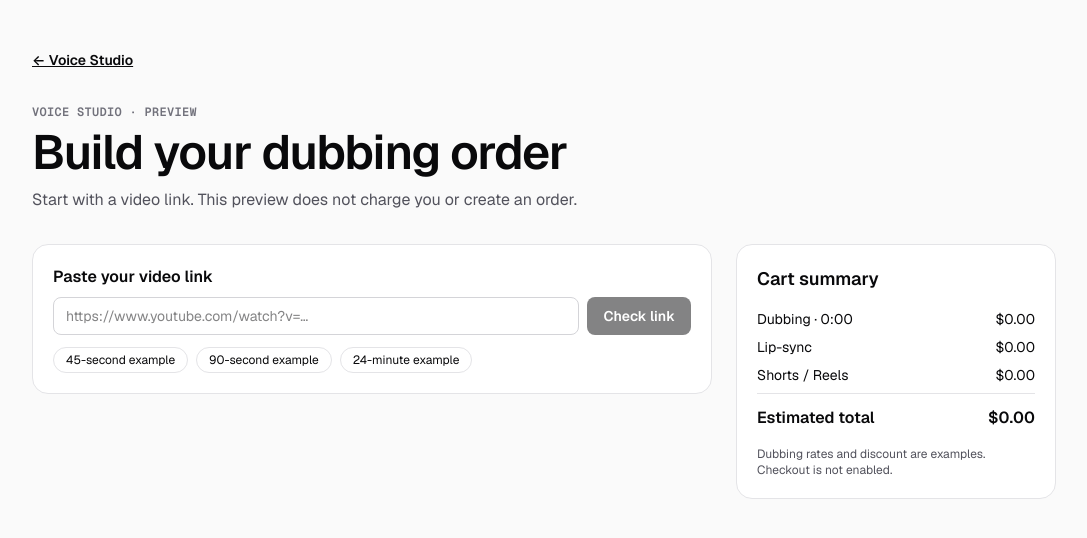
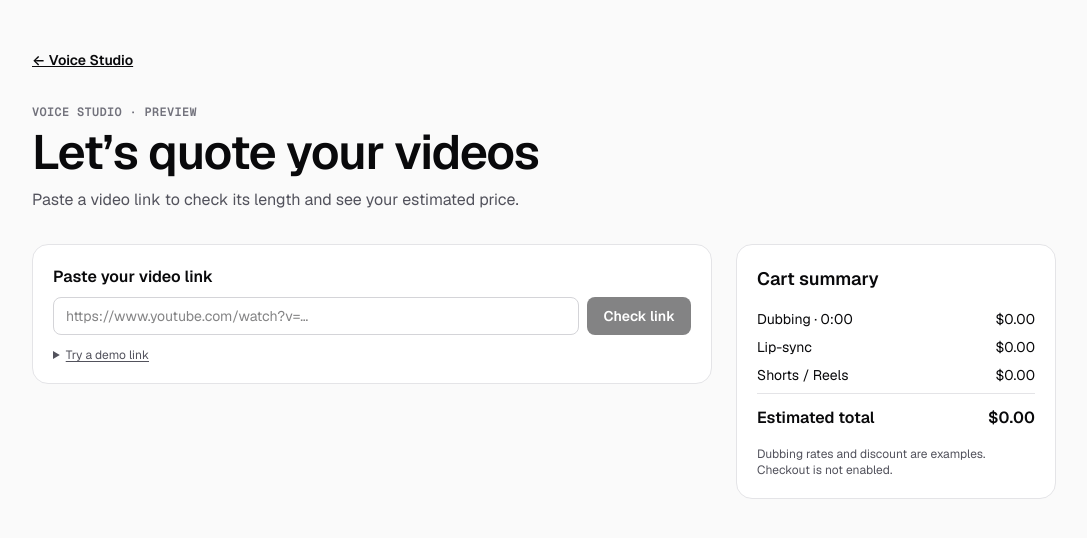
Before and after one commit to jmggaravito-sudo/terminalsync-web, a Next.js app: page /voice-studio/cart-preview in a window 1280 px wide. Shown: the top 538 px of the page, without its empty margins (96-1183 px from the left). Built offline with nearby package versions, Linux system fonts and the light colour scheme.

Commit message:
Clarify Voice Studio quote preview entry

```diff
--- a/src/components/voice-studio/CartPreview.tsx
+++ b/src/components/voice-studio/CartPreview.tsx
@@ -43,8 +43,8 @@ export function CartPreview() {
       <div className="mx-auto max-w-5xl">
         <a href="/voice-studio" className="text-sm font-semibold underline">← Voice Studio</a>
         <p className="mt-8 font-mono text-xs font-semibold tracking-wide text-zinc-500">VOICE STUDIO · PREVIEW</p>
-        <h1 className="mt-2 text-3xl font-semibold tracking-tight sm:text-5xl">Build your dubbing order</h1>
-        <p className="mt-3 text-zinc-600">Start with a video link. This preview does not charge you or create an order.</p>
+        <h1 className="mt-2 text-3xl font-semibold tracking-tight sm:text-5xl">Let’s quote your videos</h1>
+        <p className="mt-3 text-zinc-600">Paste a video link to check its length and see your estimated price.</p>
         <div className="mt-8 grid items-start gap-6 lg:grid-cols-[minmax(0,1fr)_20rem]">
           <div className="space-y-4">
             <form onSubmit={addVideo} className="rounded-2xl border border-zinc-200 bg-white p-5">
@@ -56,10 +56,14 @@ export function CartPreview() {
                   {pending ? "Checking…" : "Check link"}
                 </button>
               </div>
-              <div className="mt-3 flex flex-wrap gap-2">
-                {examples.map((example) => <button key={example.link} type="button" disabled={pending} onClick={() => { setLink(example.link); setMessage(""); }}
-                  className="rounded-full border border-zinc-200 px-3 py-1 text-xs hover:bg-zinc-100">{example.label}</button>)}
-              </div>
+              <details className="mt-3 text-xs text-zinc-600">
+                <summary className="w-fit cursor-pointer underline underline-offset-2">Try a demo link</summary>
+                <p className="mt-2">These sample links are only for testing the preview.</p>
+                <div className="mt-2 flex flex-wrap gap-2">
+                  {examples.map((example) => <button key={example.link} type="button" disabled={pending} onClick={() => { setLink(example.link); setMessage(""); }}
+                    className="rounded-full border border-zinc-200 px-3 py-1 hover:bg-zinc-100">{example.label}</button>)}
+                </div>
+              </details>
               {message && <p role="alert" className="mt-3 text-sm text-red-700">{message}</p>}
               {videos.length >= CART_LIMIT && <p className="mt-2 text-sm text-zinc-600">Preview limit: {CART_LIMIT} videos.</p>}
             </form>
```
